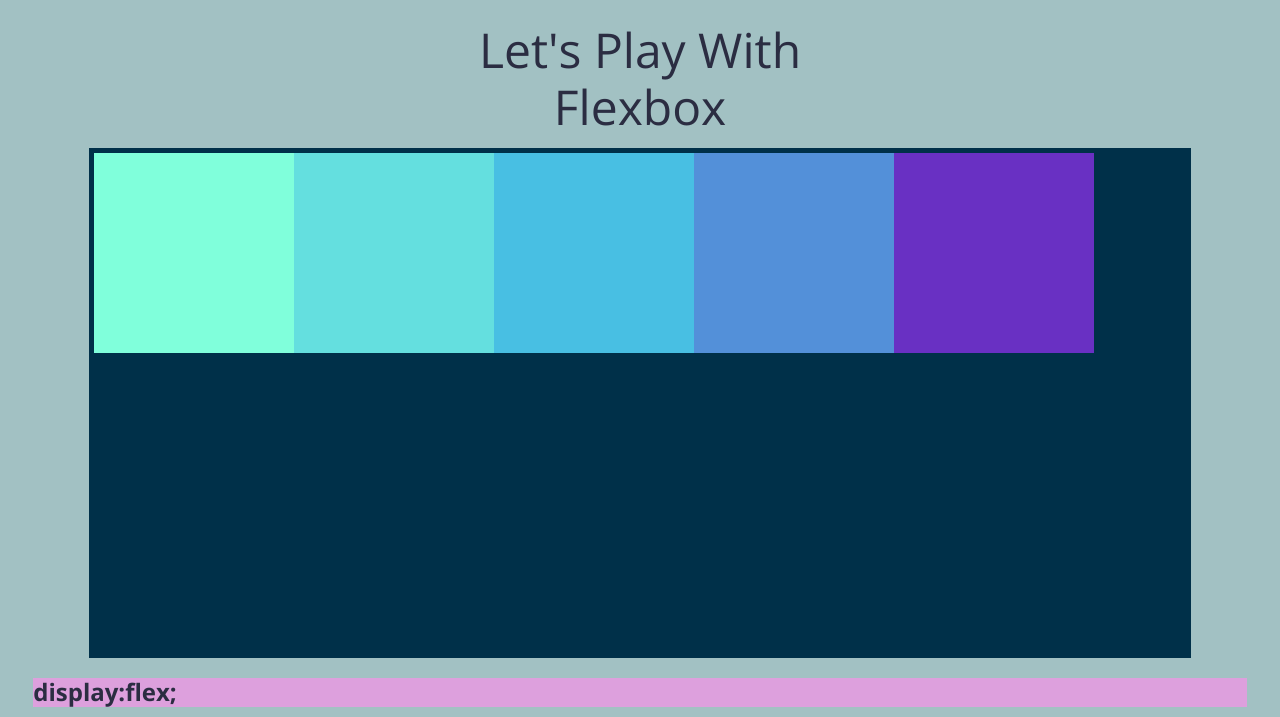
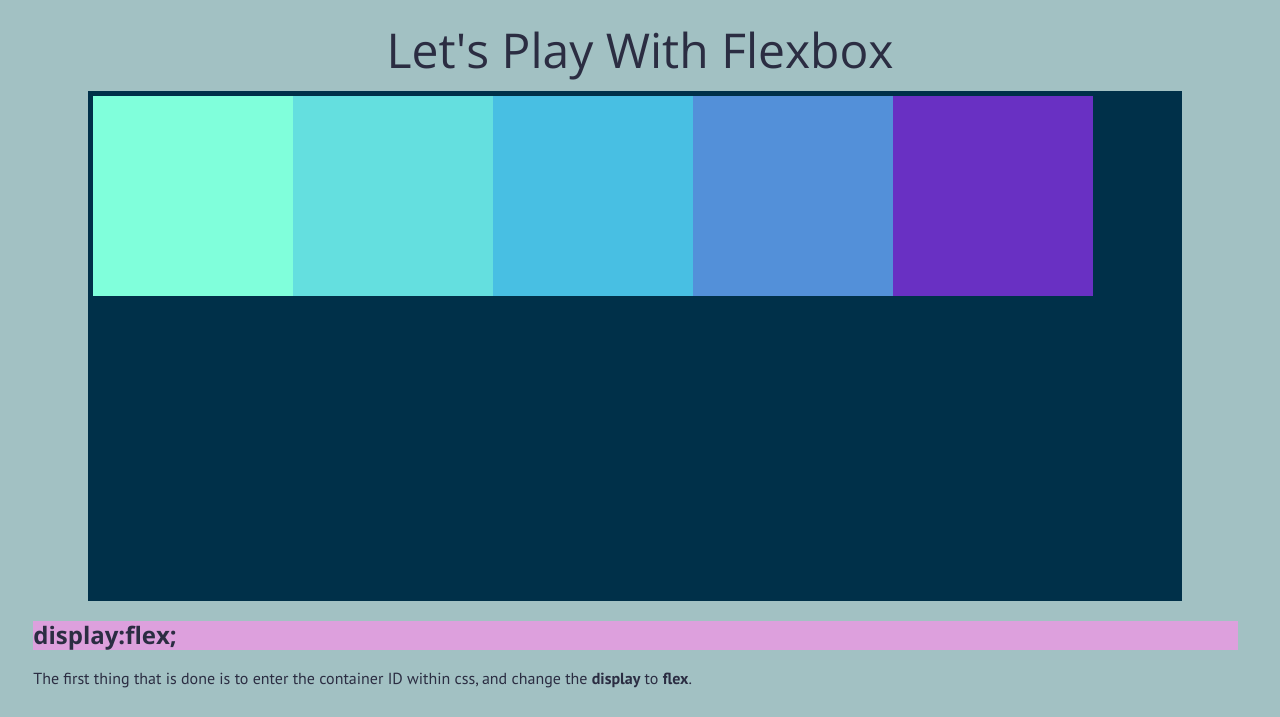
Before and after one commit to rabogan/ColtSteelePractice, a plain HTML site: page flexboxSection/flexboxPart1.html in a window 1280 px wide. Shown: the top 717 px of the page. Drawn offline with nearby package versions, Linux system fonts and the light colour scheme.

Commit message:
Update flexboxIntro.css

```diff
--- a/resources/flexboxIntro.css
+++ b/resources/flexboxIntro.css
@@ -16,7 +16,6 @@ h1 {
     font-size: 3rem;
     font-weight: 100;
     text-align: center;
-    width: 40%;
     margin: auto;
     padding: 1%;
 }
@@ -62,6 +61,6 @@ main {
     margin: 0 2%;
     /* Adds 1cm of space on the left and right sides */
     text-align: justify;
-    /* width: calc(100vw - 2cm);
-    Set the width to be the viewport width minus 2cm on each side */
+    width: calc(100vw - 2cm);
+    /*Set the width to be the viewport width minus 2cm on each side*/
 }
```
